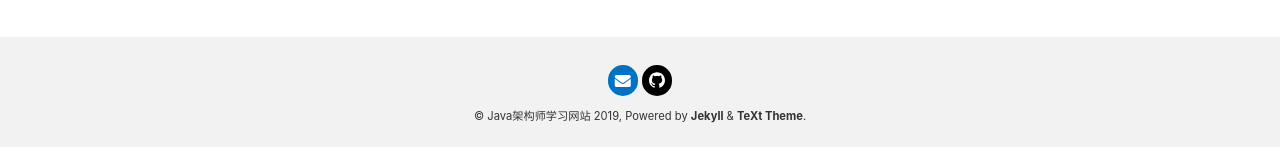
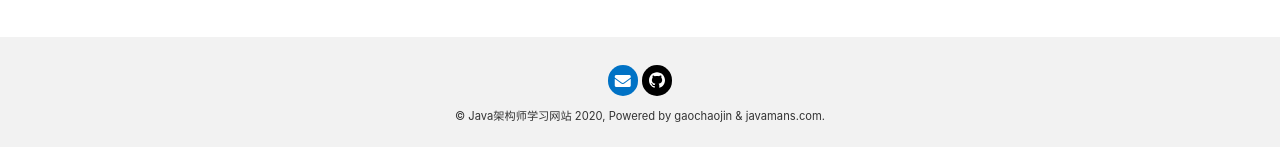
Before and after one commit to javamans/javamans.github.io, a Jekyll site: the page built from index.md, in a window 1280 px wide. Shown: the part 750-897 px from the top of the page. Built offline with Jekyll 4.4.1, drawn with Linux system fonts in a browser that asks for light colours; nearby versions of some CDN libraries; emoji names are drawn with the system emoji font; our own code applies the rules of GitHub Pages for plain Markdown files; the list of posts is cut into pages by our own code.

Commit message:
修改博客底部

```diff
--- a/_includes/footer.html
+++ b/_includes/footer.html
@@ -28,9 +28,8 @@
       <div>
         {%- include snippets/get-locale-string.html key='COPYRIGHT_DATES' -%}
         {%- assign _locale_copyright_dates = __return -%}
-        © {{ site.title }} {{ _locale_copyright_dates }},
-        Powered by <a title="Jekyll is a simple, blog-aware, static site generator." href="http://jekyllrb.com/">Jekyll</a> & <a
-        title="TeXt is a super customizable Jekyll theme." href="https://github.com/kitian616/jekyll-TeXt-theme">TeXt Theme</a>.
+        © {{ site.title }} 2020,
+        Powered by gaochaojin & javamans.com.
       </div>
     </div>
   </div>
```
